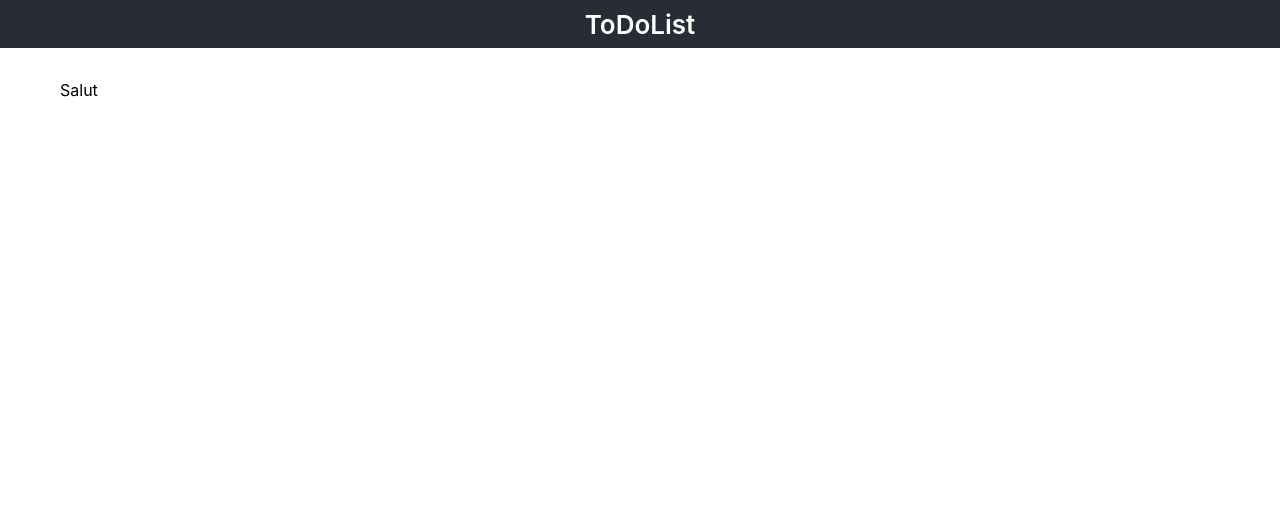
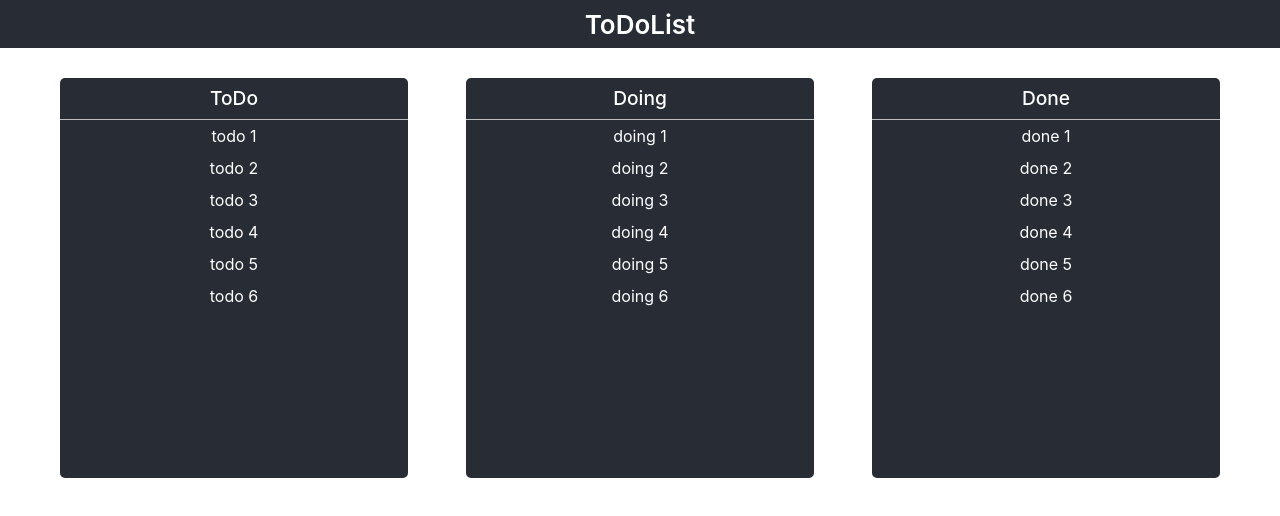
Before and after one commit to Oui-Dev/ToDoList---ReactJS, a React (Create React App) app: page / in a window 1280 px wide. Shown: the top 516 px of the page. Built offline with nearby package versions, Linux system fonts and the light colour scheme.

Commit message:
feat: Ajout du drag&drop (display on console)

```diff
--- a/src/app/home/Home.js
+++ b/src/app/home/Home.js
@@ -1,5 +1,57 @@
 import './Home.css'
+import React, { useState, useRef } from 'react'
 
 export default function Home() {
-    return <div className="homeContent">Salut</div>
+    const dragItem = useRef()
+    const dropInList = useRef()
+    const [todoList, setTodoList] = useState(['todo 1', 'todo 2', 'todo 3', 'todo 4', 'todo 5', 'todo 6'])
+    const [doingList, setDoingList] = useState(['doing 1', 'doing 2', 'doing 3', 'doing 4', 'doing 5', 'doing 6'])
+    const [doneList, setDoneList] = useState(['done 1', 'done 2', 'done 3', 'done 4', 'done 5', 'done 6'])
+
+    const onDrag = (e, item) => {
+        console.log(e.target)
+        dragItem.current = item
+    }
+    const onDragOver = (e) => {
+        e.preventDefault()
+    }
+    const onDrop = (e, item) => {
+        console.log(e.target)
+        dropInList.current = item
+    }
+
+    return (
+        <div className="homeContent">
+            <div id="todo" className="itemBox" onDrop={(e) => onDrop(e, 1)} onDragOver={(e) => onDragOver(e)}>
+                <h3>ToDo</h3>
+                <div>
+                    {todoList.map((item, index) => (
+                        <div className="item" onDragStart={(e) => onDrag(e, index)} key={index} draggable>
+                            {item}
+                        </div>
+                    ))}
+                </div>
+            </div>
+            <div id="doing" className="itemBox" onDrop={(e) => onDrop(e, 2)} onDragOver={(e) => onDragOver(e)}>
+                <h3>Doing</h3>
+                <div>
+                    {doingList.map((item, index) => (
+                        <div className="item" onDragStart={(e) => onDrag(e, index)} key={index} draggable>
+                            {item}
+                        </div>
+                    ))}
+                </div>
+            </div>
+            <div id="done" className="itemBox" onDrop={(e) => onDrop(e, 3)} onDragOver={(e) => onDragOver(e)}>
+                <h3>Done</h3>
+                <div>
+                    {doneList.map((item, index) => (
+                        <div className="item" onDragStart={(e) => onDrag(e, index)} key={index} draggable>
+                            {item}
+                        </div>
+                    ))}
+                </div>
+            </div>
+        </div>
+    )
 }
```
